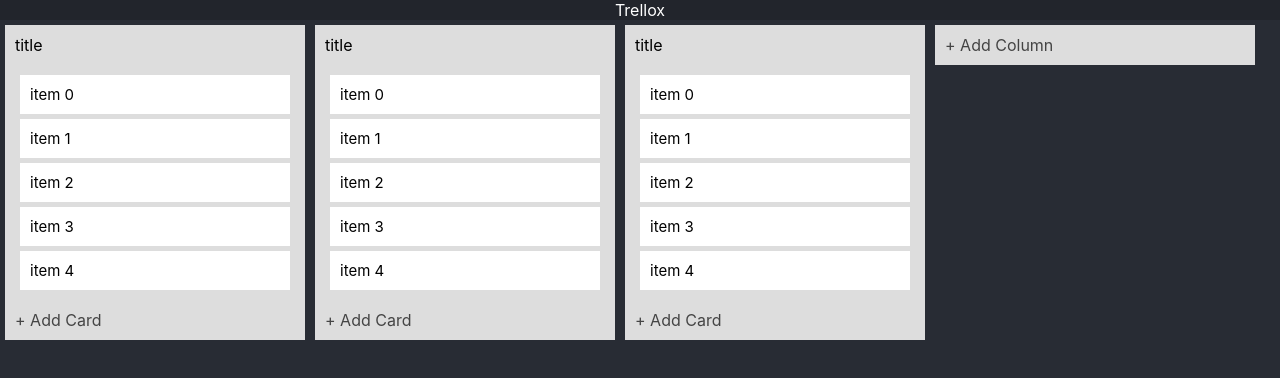
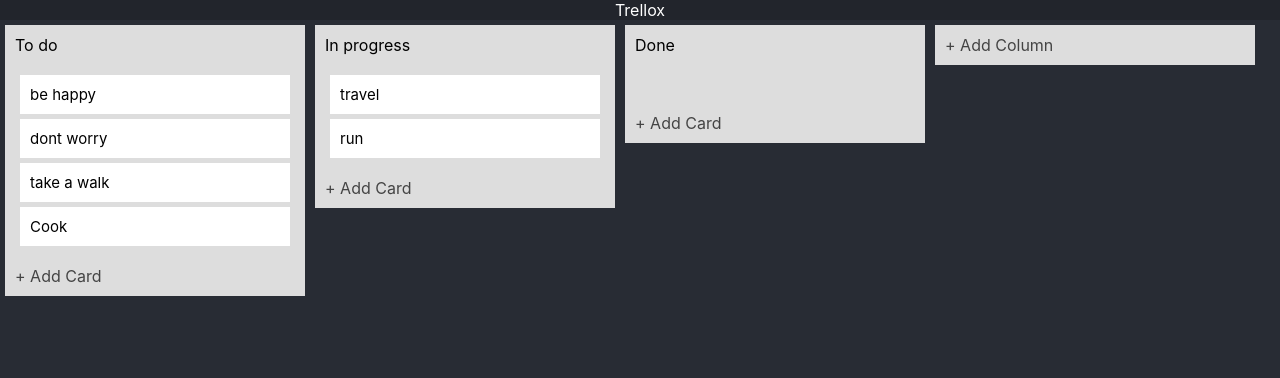
Before and after one commit to kayacihan/trellox, a React (Create React App) app: page / in a window 1280 px wide. Shown: the top 378 px of the page. Built offline with nearby package versions, Linux system fonts and the light colour scheme.

Commit message:
context api added - edited dnd for context api

```diff
--- a/src/App.js
+++ b/src/App.js
@@ -1,19 +1,31 @@
+import React, { useState, useMemo } from "react";
 import './App.css';
 import Column from "./components/Column";
-
+import initData from './utils/initial-data'
+import { TaskContext } from './utils/TaskContext'
 
 function App() {
+  const [data, setData] = useState(initData)
+  const value = useMemo(() => ({ data, setData }), [data, setData]);
   return (
     <div className="App">
       <div className="App-header">Trellox</div>
       <div className="App-body">
-        <Column columnid={"1"} />
-        <Column columnid={"2"} />
-        <Column columnid={"3"} />
+        <TaskContext.Provider value={value}>
+          {
+            data.columnOrder.map(columnId => {
+              const column = data.columns[columnId].id
+              return <Column key={column} id={column} />
+            }
+            )}
+        </TaskContext.Provider>
         <div className="Add_Column">+ Add Column</div>
       </div>
+    </div>
 
-    </div>
+
+
+
   );
 }
 
--- a/src/components/Card.js
+++ b/src/components/Card.js
@@ -4,7 +4,7 @@
     render() {
         return (
             <div className="Card">
-                {this.props.context}
+                {this.props.task}
             </div>
         )
     }
--- a/src/components/Cards.js
+++ b/src/components/Cards.js
@@ -1,83 +1,37 @@
-import React, { Component } from "react";
-import { DragDropContext, Droppable, Draggable } from "react-beautiful-dnd";
+import React, { useContext } from "react";
+import { Droppable, Draggable } from "react-beautiful-dnd";
 import Card from "./Card";
+import { TaskContext } from '../utils/TaskContext'
 
 
-// fake data generator
-const getItems = count =>
-    Array.from({ length: count }, (v, k) => k).map(k => ({
-        id: `item-${k}`,
-        content: `item ${k}`
-    }));
+export default function Cards(props) {
+    const { data } = useContext(TaskContext)
 
-
-// a little function to help us with reordering the result
-const reorder = (list, startIndex, endIndex) => {
-    const result = Array.from(list);
-    const [removed] = result.splice(startIndex, 1);
-    result.splice(endIndex, 0, removed);
-
-    return result;
-};
-
-class Cards extends Component {
-    constructor(props) {
-        super(props);
-        this.state = {
-            items: getItems(5)
-        };
-        this.onDragEnd = this.onDragEnd.bind(this);
-    }
-
-    onDragEnd(result) {
-        const { destination, source } = result
-
-        // dropped outside the list
-        if (!destination) {
-            return;
-        }
-
-        const items = reorder(
-            this.state.items,
-            source.index,
-            destination.index
-        );
-
-        this.setState({
-            items
-        });
-    }
-
-    render() {
         return (
-            <DragDropContext onDragEnd={this.onDragEnd}>
-                <Droppable droppableId={this.props.columnid}>
+            <Droppable droppableId={props.id} >
                     {(provided, snapshot) => (
                         <div  {...provided.droppableProps}
                             ref={provided.innerRef} className="Cards">
-                            {this.state.items.map((item, index) => (
-                                <Draggable key={item.id} draggableId={item.id} index={index}>
+                        {data.columns[props.index].taskIds.map((task, index) => (
+                            <Draggable key={task} draggableId={task} index={index}>
                                     {(provided, snapshot) => (
                                         <div
                                             ref={provided.innerRef}
                                             {...provided.draggableProps}
                                             {...provided.dragHandleProps}
+                                        key={task}
                                         >
-                                            <Card context={item.content} />
-
+                                        <Card key={task} task={data.tasks[task].content} />
+                                        {provided.placeholder}
                                         </div>
                                     )}
                                 </Draggable>
-                            ))}
-
+                        ))}
                             {provided.placeholder}
 
                         </div>
                     )}
-                </Droppable>
-            </DragDropContext>
+            </Droppable>
         )
-    }
+
 }
-
-export default Cards
--- a/src/components/Column.js
+++ b/src/components/Column.js
@@ -1,15 +1,74 @@
-import React, { Component } from "react";
+import React, { useContext } from "react";
+import { DragDropContext, } from "react-beautiful-dnd";
 import Cards from "./Cards";
-class Column extends Component {
-    render() {
+import { TaskContext } from '../utils/TaskContext'
+
+
+export default function Column(props) {
+
+    const { data, setData } = useContext(TaskContext)
+    // a little function to help us with reordering the result
+    const reorder = (list, startIndex, endIndex) => {
+        const result = Array.from(list);
+        const [removed] = result.splice(startIndex, 1);
+        result.splice(endIndex, 0, removed);
+
+        return result;
+    };
+
+
+    const onDragEnd = (result) => {
+        const { destination, source } = result
+        console.log(result)
+        // dropped outside the list
+        if (!destination) {
+            return;
+        }
+
+        const items = reorder(
+            data.columns[source.droppableId].taskIds,
+            source.index,
+            destination.index
+        );
+        console.log(data.columns[source.droppableId].taskIds)
+        setData({
+            ...data,
+            columns: {
+                ...data.columns,
+                [source.droppableId]: {
+                    ...data.columns[source.droppableId],
+                    taskIds: items
+                }
+            }
+        })
+        console.log(data)
+        console.log({
+            ...data,
+            columns: {
+                ...data.columns,
+                [source.droppableId]: {
+                    ...data.columns[source.droppableId],
+                    taskIds: items
+                }
+            }
+        })
+
+        console.log(data)
+        console.log({
+            [source.droppableId]: {
+                ...data.columns[source.droppableId],
+                taskIds: items
+            }
+        })
+    }
+    const column = data.columns[props.id]
         return (
+            <DragDropContext onDragEnd={onDragEnd} >
             <div className="Column">
-                <div className="Column-Title">title</div>
-                <Cards columnid={this.props.columnid} />
+                    <div className="Column-Title">{column.title}</div>
+                    <Cards key={props.id} id={column.id} index={column.id} />
                 <div className="Column-Add-Card">+ Add Card</div>
             </div>
+            </DragDropContext>
         )
-    }
 }
-
-export default Column
--- a/src/index.js
+++ b/src/index.js
@@ -1,11 +1,17 @@
-import React from 'react';
+import React, { createContext } from 'react';
 import ReactDOM from 'react-dom';
 import './index.css';
 import App from './App';
+import initData from './utils/initial-data'
+
+const Context = createContext();
+
 
 ReactDOM.render(
   <React.StrictMode>
-    <App />
+    <Context.Provider value={initData}>
+      <App />
+    </Context.Provider>
   </React.StrictMode>,
   document.getElementById('root')
 );
--- /dev/null
+++ b/src/utils/TaskContext.js
@@ -0,0 +1,3 @@
+import { createContext } from "react";
+
+export const TaskContext = createContext(null);
```
